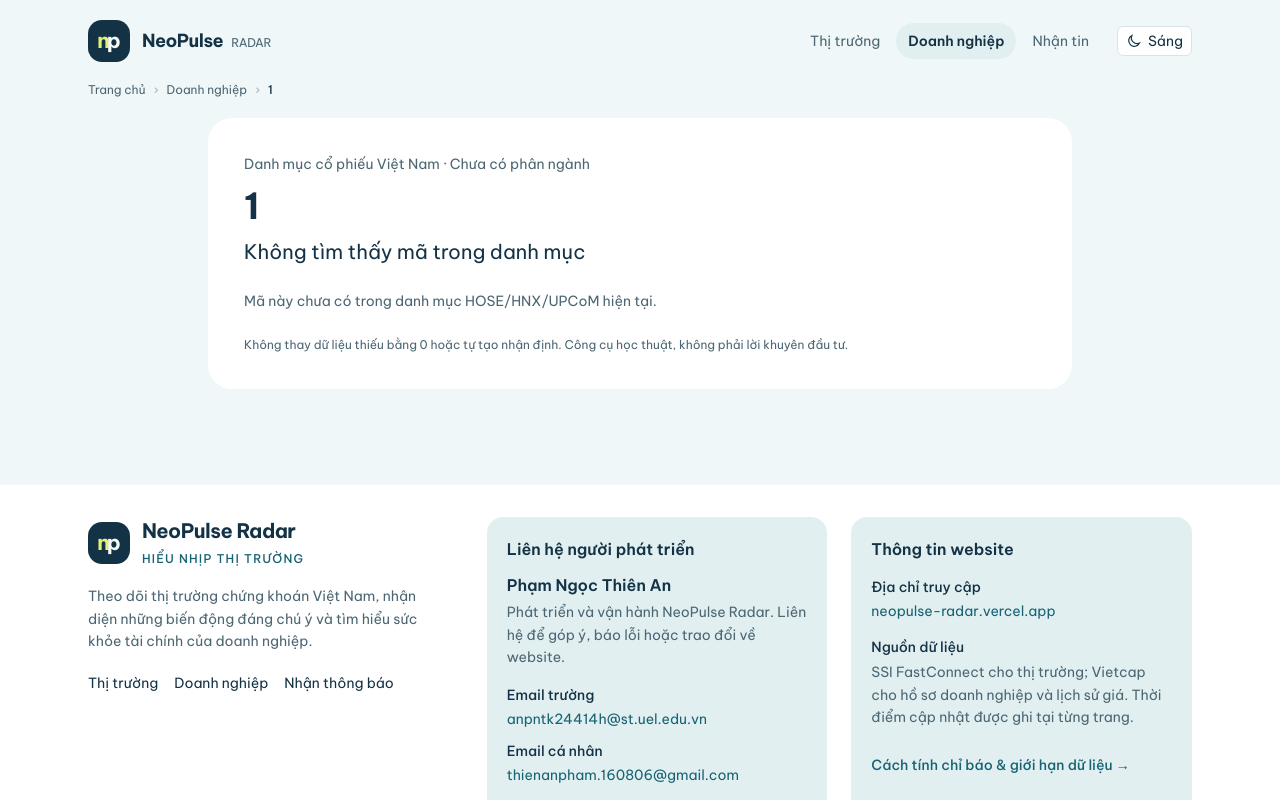
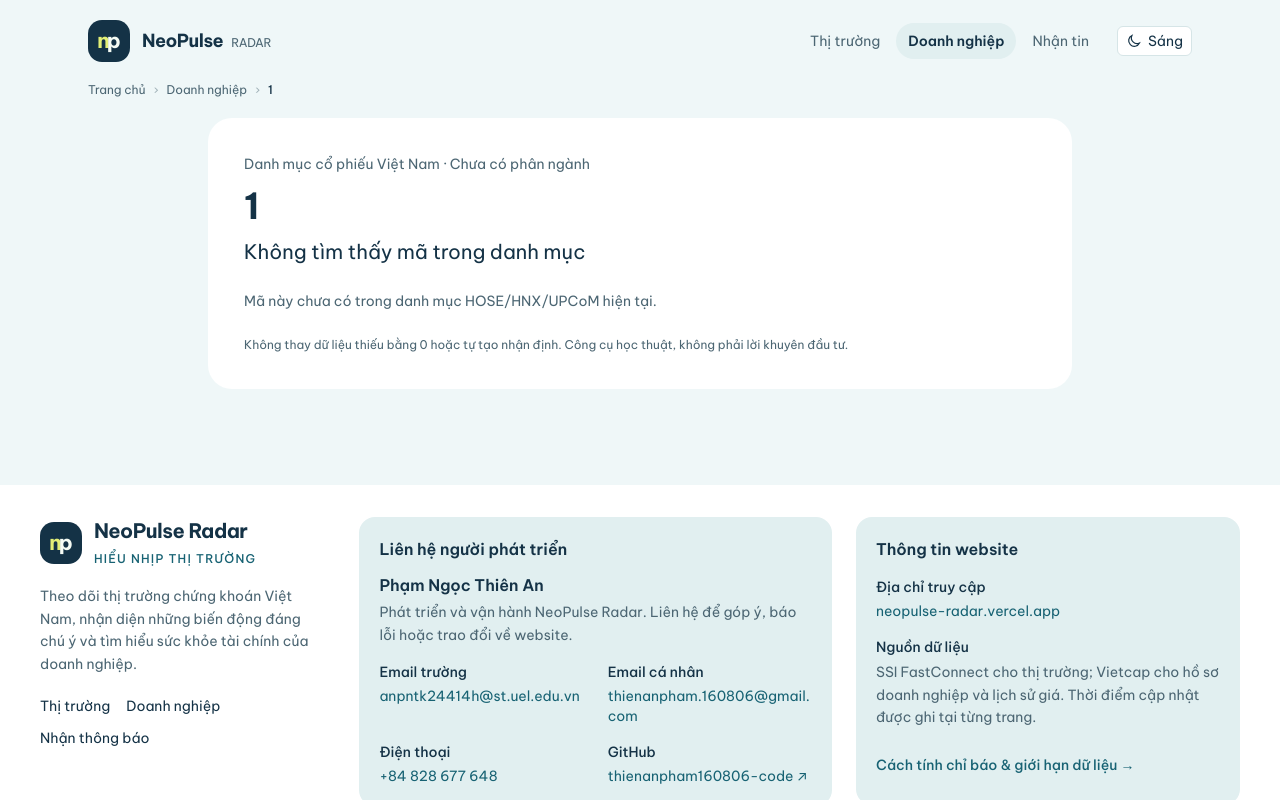
Before and after one commit to thienanpham160806-code/neopulse-radar, a Next.js app in the folder web/: page /doanh-nghiep/1 in a window 1280 px wide. Shown: the top 800 px of the page. Built offline with nearby package versions, Linux system fonts and the light colour scheme.

Commit message:
fix: spread footer across the page width

```diff
--- a/web/src/components/SiteFooter.tsx
+++ b/web/src/components/SiteFooter.tsx
@@ -10,25 +10,25 @@ export const SITE_CONTACT = {
 
 export function SiteFooter() {
   return <footer aria-label="Thông tin website và liên hệ" className="mt-12 bg-surface pb-24 pt-8 md:pb-8">
-    <div className="mx-auto max-w-6xl px-4 sm:px-6">
-      <div className="grid gap-6 lg:grid-cols-[1.1fr_1fr_1fr]">
-        <section aria-label="Về NeoPulse Radar" className="pr-4">
+    <div className="w-full px-4 sm:px-6 xl:px-10">
+      <div className="grid items-start gap-6 lg:grid-cols-[minmax(0,1fr)_minmax(0,1.6fr)_minmax(0,1.3fr)]">
+        <section aria-label="Về NeoPulse Radar" className="min-w-0 pr-4">
           <Link href="/trang-chu" className="inline-flex items-center gap-3"><span className="brand-mark" aria-hidden>n<span>p</span></span><span><span className="block text-xl font-bold tracking-tight">NeoPulse Radar</span><span className="text-xs font-medium uppercase tracking-widest text-accent">Hiểu nhịp thị trường</span></span></Link>
           <p className="mt-4 max-w-sm text-sm leading-relaxed text-muted">Theo dõi thị trường chứng khoán Việt Nam, nhận diện những biến động đáng chú ý và tìm hiểu sức khỏe tài chính của doanh nghiệp.</p>
           <nav aria-label="Khám phá NeoPulse" className="mt-5 flex flex-wrap gap-x-4 gap-y-3 text-sm"><Link href="/" className="hover:text-accent hover:underline">Thị trường</Link><Link href="/doanh-nghiep" className="hover:text-accent hover:underline">Doanh nghiệp</Link><Link href="/thong-bao" className="hover:text-accent hover:underline">Nhận thông báo</Link></nav>
         </section>
-        <section aria-labelledby="footer-contact" className="rounded-2xl bg-surface2 p-5">
+        <section aria-labelledby="footer-contact" className="min-w-0 rounded-2xl bg-surface2 p-5">
           <h2 id="footer-contact" className="text-base font-semibold">Liên hệ người phát triển</h2>
           <p className="mt-3 font-semibold">{SITE_CONTACT.name}</p>
           <p className="mt-1 text-sm leading-relaxed text-muted">Phát triển và vận hành NeoPulse Radar. Liên hệ để góp ý, báo lỗi hoặc trao đổi về website.</p>
-          <dl className="mt-4 space-y-3 text-sm">
+          <dl className="mt-4 grid gap-x-6 gap-y-4 text-sm sm:grid-cols-2">
             <div><dt className="font-medium">Email trường</dt><dd className="mt-1"><a href={`mailto:${SITE_CONTACT.email}`} className="break-all text-accent underline-offset-4 hover:underline">{SITE_CONTACT.email}</a></dd></div>
             <div><dt className="font-medium">Email cá nhân</dt><dd className="mt-1"><a href={`mailto:${SITE_CONTACT.personalEmail}`} className="break-all text-accent underline-offset-4 hover:underline">{SITE_CONTACT.personalEmail}</a></dd></div>
             {SITE_CONTACT.phone ? <div><dt className="font-medium">Điện thoại</dt><dd className="mt-1"><a href={`tel:${SITE_CONTACT.phone.replace(/[\s().-]/g, "")}`} className="text-accent underline-offset-4 hover:underline">{SITE_CONTACT.phone}</a></dd></div> : null}
             <div><dt className="font-medium">GitHub</dt><dd className="mt-1"><a href={SITE_CONTACT.github} target="_blank" rel="noopener noreferrer" className="break-all text-accent underline-offset-4 hover:underline">thienanpham160806-code ↗</a></dd></div>
           </dl>
         </section>
-        <section aria-labelledby="footer-website" className="rounded-2xl bg-surface2 p-5">
+        <section aria-labelledby="footer-website" className="min-w-0 rounded-2xl bg-surface2 p-5">
           <h2 id="footer-website" className="text-base font-semibold">Thông tin website</h2>
           <dl className="mt-4 space-y-4 text-sm"><div><dt className="font-medium">Địa chỉ truy cập</dt><dd className="mt-1"><a href="https://neopulse-radar.vercel.app" className="break-all text-accent underline-offset-4 hover:underline">neopulse-radar.vercel.app</a></dd></div><div><dt className="font-medium">Nguồn dữ liệu</dt><dd className="mt-1 leading-relaxed text-muted">SSI FastConnect cho thị trường; Vietcap cho hồ sơ doanh nghiệp và lịch sử giá. Thời điểm cập nhật được ghi tại từng trang.</dd></div></dl>
           <Link href="/?tab=phuong-phap" className="mt-4 inline-flex min-h-10 items-center text-sm font-medium text-accent underline-offset-4 hover:underline">Cách tính chỉ báo & giới hạn dữ liệu →</Link>
```
